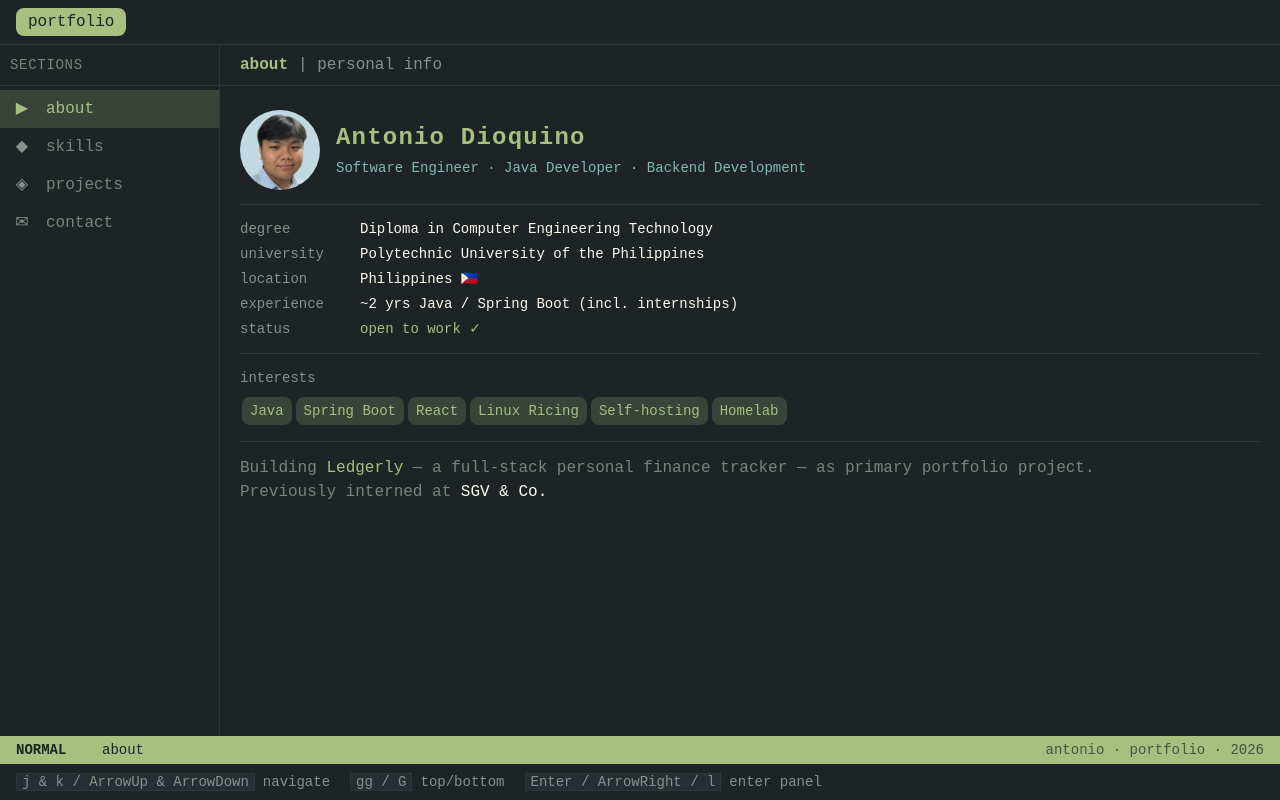
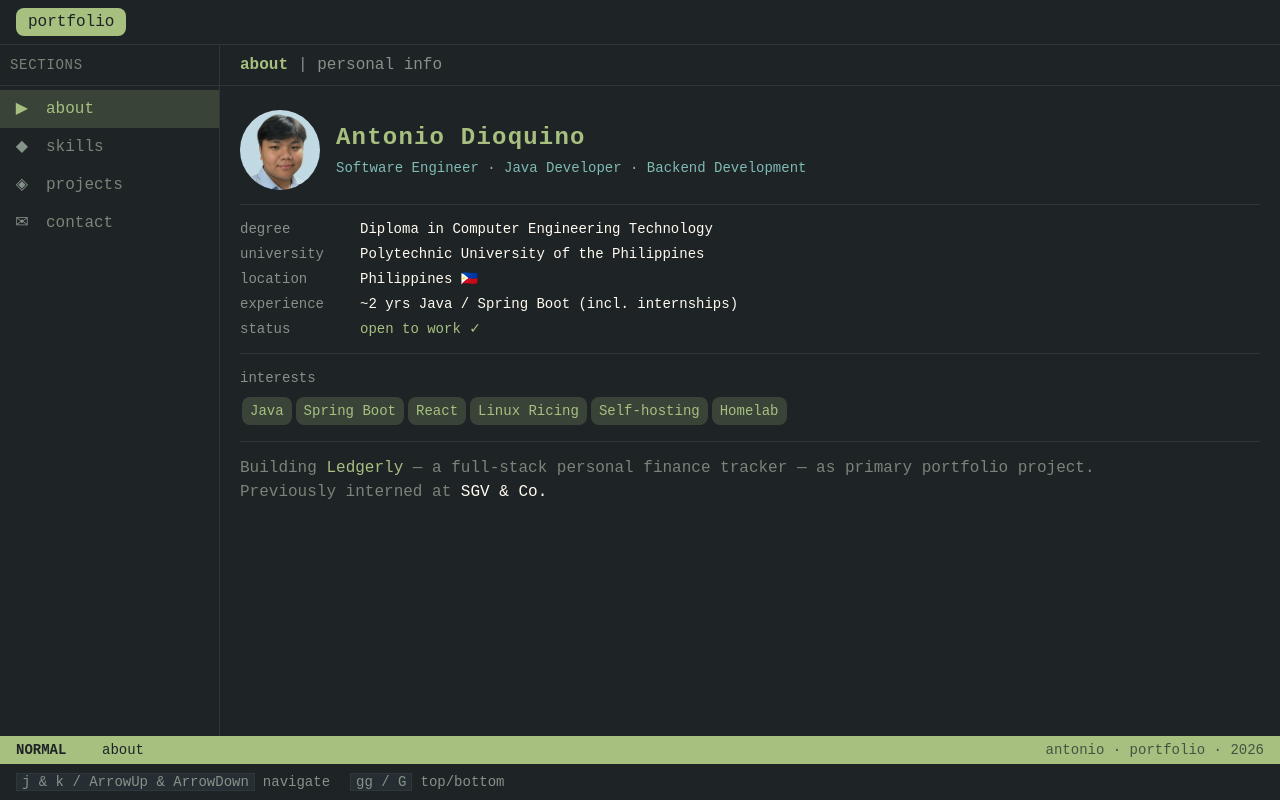
Before and after one commit to thrddqno/portfolio-tui, a React (Vite) app: page / in a window 1280 px wide. Built offline with nearby package versions, Linux system fonts and the light colour scheme.

Commit message:
fix enterinner check to match key

```diff
--- a/src/components/KeybindHints.tsx
+++ b/src/components/KeybindHints.tsx
@@ -16,8 +16,7 @@ export default function KeybindHints({ focusMode, canEnterInner }) {
         focusMode === 'inner'
             ? INNER_HINTS
             : OUTER_HINTS.filter((h) => {
-                  if (h.key === 'Enter/l' && !canEnterInner) return false
-                  return true
+                  return !(h.key === 'Enter / ArrowRight / l' && !canEnterInner)
               })
 
     return (
```
